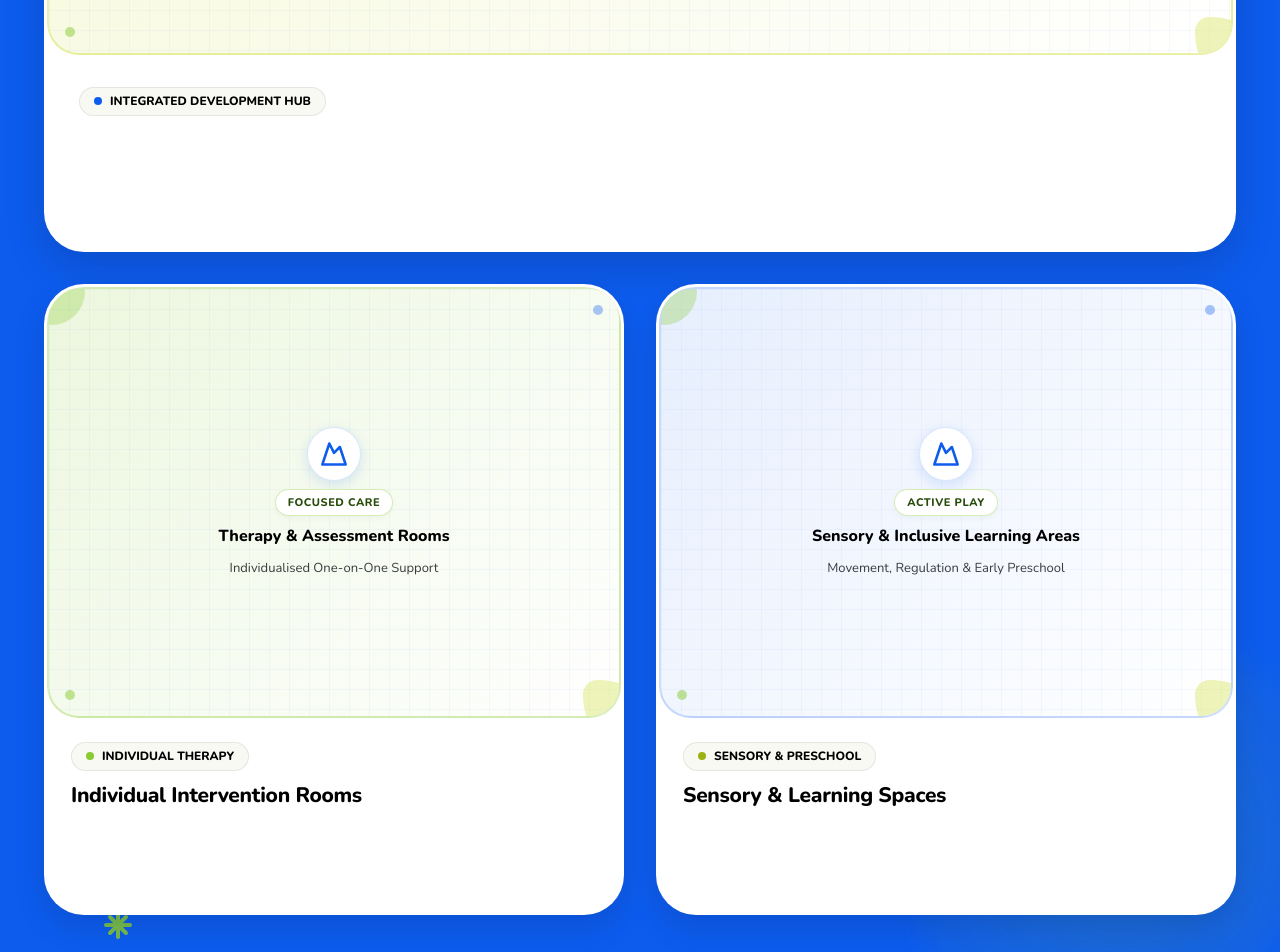
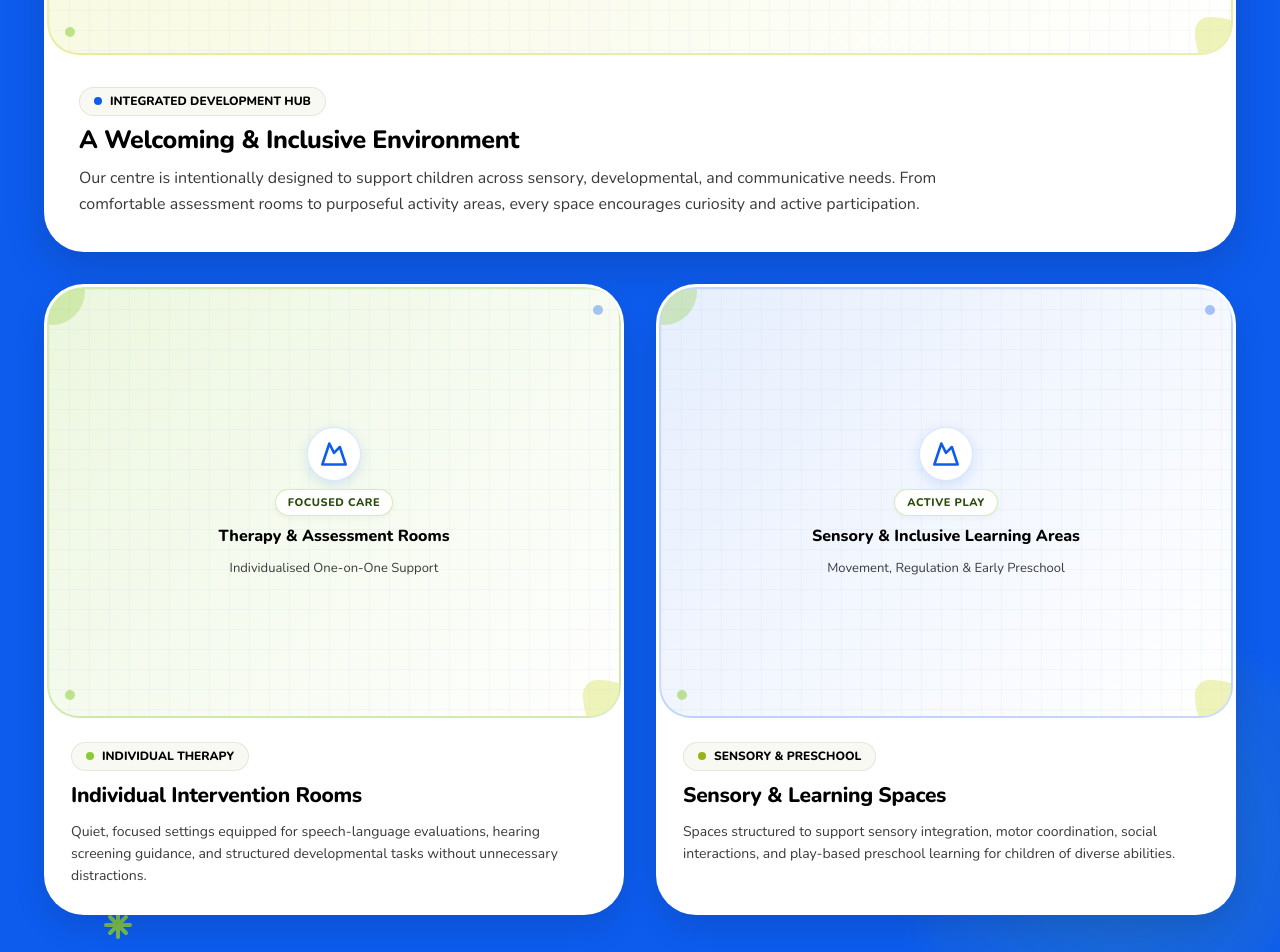
Before and after one commit to ayushrayal/Zion, a React (Vite) app: page / in a window 1280 px wide. Shown: the part 6080-7032 px from the top of the page. Built offline with nearby package versions, Linux system fonts and the light colour scheme; the HTML template or start-up script is replaced by a standard one.

Commit message:
Landing v1.4

```diff
--- a/src/components/home/EnvironmentSection.css
+++ b/src/components/home/EnvironmentSection.css
@@ -63,9 +63,9 @@
   color: var(--color-black);
 }
 
-.feature-card-desc {
+.feature-card-content .feature-card-desc {
   font-size: var(--font-size-body);
-  color: var(--color-text-secondary);
+  color: rgba(0, 0, 0, 0.78);
   line-height: 1.65;
   max-width: 90ch;
 }
@@ -100,9 +100,9 @@
   color: var(--color-black);
 }
 
-.secondary-card-desc {
+.secondary-card-content .secondary-card-desc {
   font-size: var(--font-size-small);
-  color: var(--color-text-secondary);
+  color: rgba(0, 0, 0, 0.78);
   line-height: 1.6;
 }
 
--- a/src/components/home/TestimonialsSection.css
+++ b/src/components/home/TestimonialsSection.css
@@ -51,10 +51,10 @@
   text-shadow: 0 2px 4px rgba(0, 0, 0, 0.05);
 }
 
-.testimonial-placeholder-desc {
-  font-size: var(--font-size-small);
+.testimonial-card .testimonial-placeholder-desc {
+  font-size: 15px;
   line-height: 1.65;
-  color: var(--color-text-secondary);
+  color: rgba(0, 0, 0, 0.78);
   margin-bottom: var(--space-32);
   flex: 1;
 }
--- a/src/components/layout/SectionWrapper.css
+++ b/src/components/layout/SectionWrapper.css
@@ -53,12 +53,10 @@
 /* Contrast Overrides for Dark / Saturated Backgrounds */
 .section-wrapper.bg-azure h1,
 .section-wrapper.bg-azure h2,
-.section-wrapper.bg-azure h3,
 .section-wrapper.bg-azure .heading-title {
   color: var(--color-white);
 }
 
-.section-wrapper.bg-azure p,
 .section-wrapper.bg-azure .heading-description {
   color: rgba(255, 255, 255, 0.9);
 }
```
